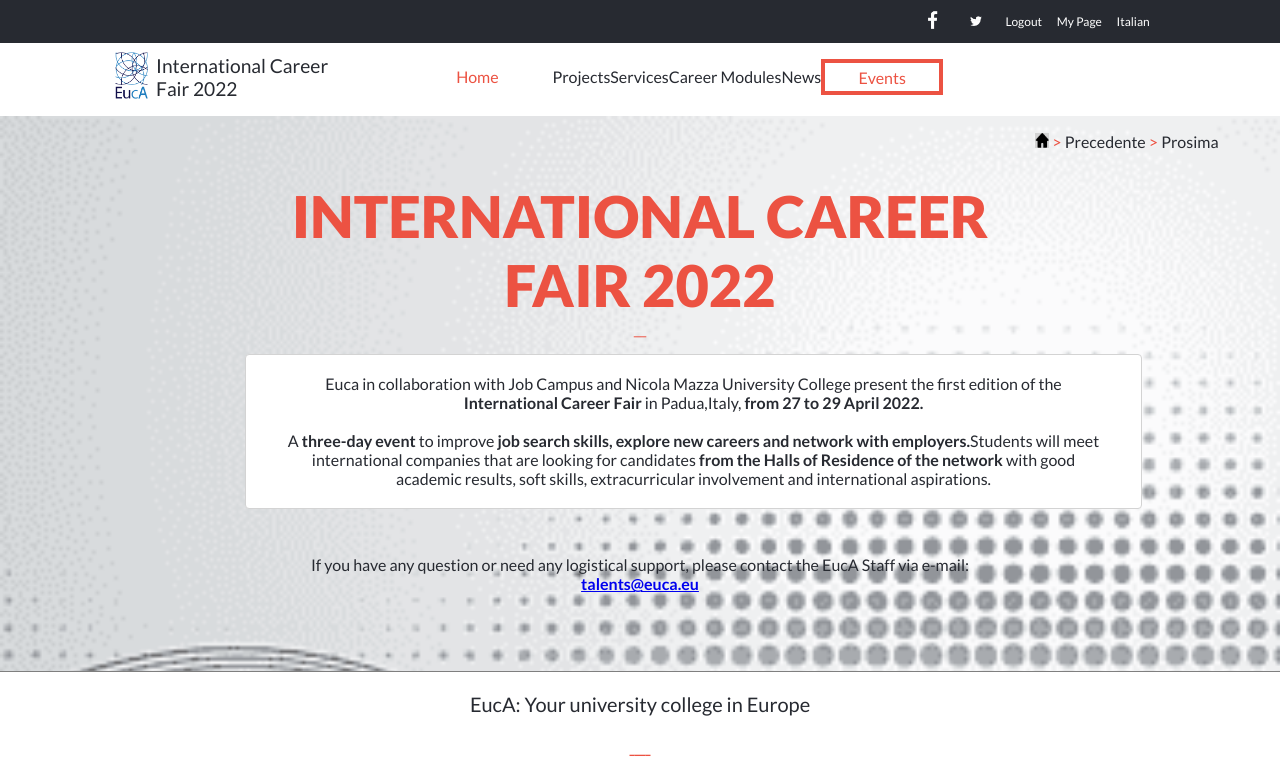
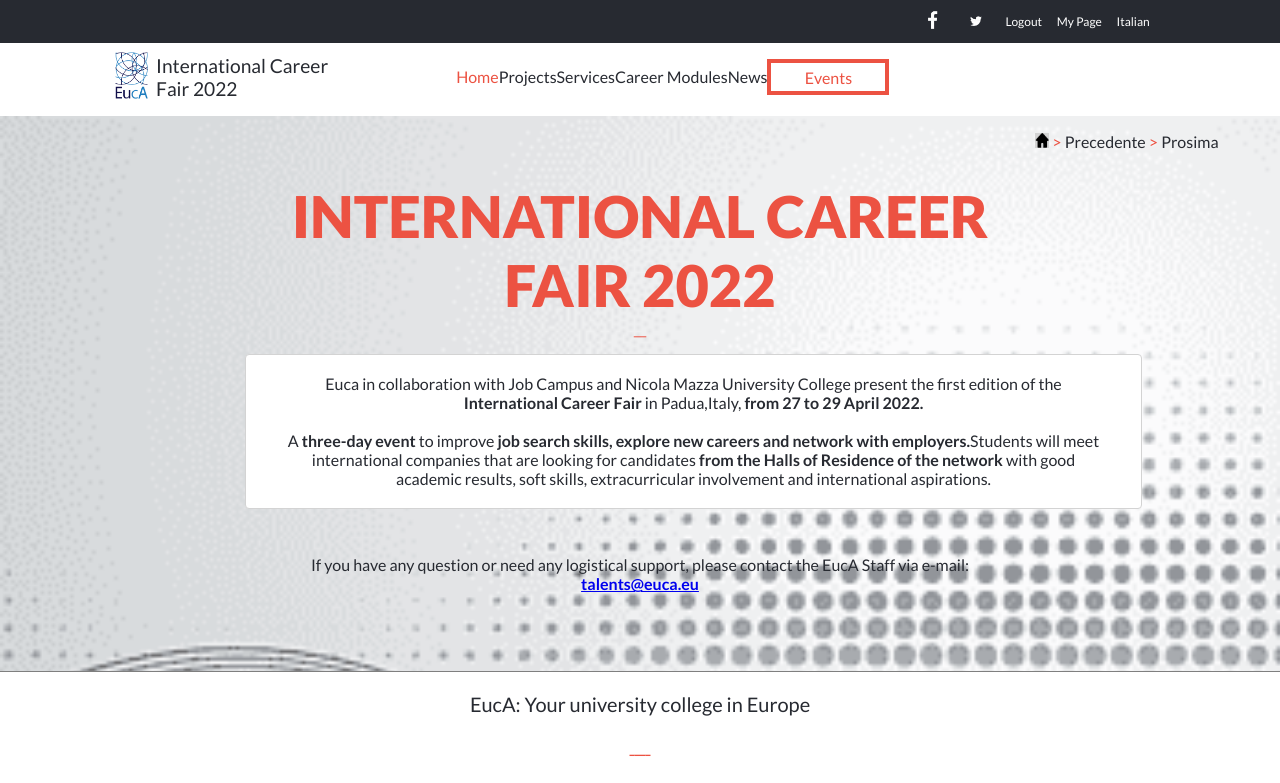
Before and after one commit to dlwub/Capstone-Project-I, a website: page about.html in a window 1280 px wide. Shown: the top 783 px of the page. Drawn offline with Linux system fonts and the light colour scheme.

Commit message:
Update about.html file

```diff
--- a/about.html
+++ b/about.html
@@ -24,7 +24,7 @@
                     <h3 class="event-name">International Career <br/> Fair 2022</h3>
                 </div>
                 <div class="nav-two-text-about">
-                    <a href="index.html"><li><span class="home">Home</span></li></a>
+                    <a href="index.html"><span class="home">Home</span></a>
                     <a>Projects</a>
                     <a>Services</a>
                     <a>Career Modules</a>
```
